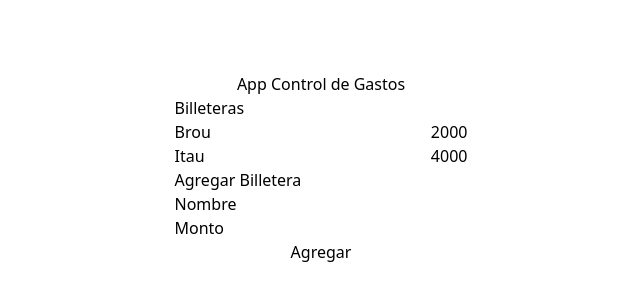
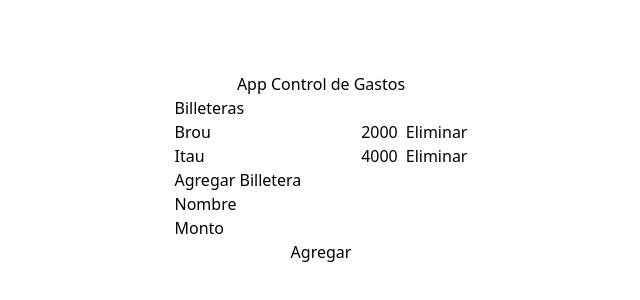
Before and after one commit to mauro25987/control-de-gastos, a React (Vite) app: page / in a window 1280 px wide. Shown: the part 232-532 px from the top of the page, without its empty margins (319-959 px from the left). Built offline with nearby package versions, Linux system fonts and the light colour scheme.

Commit message:
add delete wallet

```diff
--- a/src/pages/Home.tsx
+++ b/src/pages/Home.tsx
@@ -1,6 +1,6 @@
 import { useState } from 'react'
 import { Link } from 'react-router'
-import { Wallets } from '../types'
+import { Id, Wallets } from '../types'
 
 const initialState: Wallets = [
   { name: 'Brou', id: 'asd-asd-asd-asd-asd', amount: 2000, transactions: [] },
@@ -31,6 +31,11 @@ export function Home() {
     price.value = ''
   }
 
+  const handleDeleteWalltet = (id: Id) => {
+    const newWalletsList = wallets.filter(wallet => wallet.id !== id)
+    setWallets(newWalletsList)
+  }
+
   return (
     <div className="flex flex-col">
       <div>
@@ -42,7 +47,10 @@ export function Home() {
                 <div>
                   <Link to={`/wallet/${id}`}>{name}</Link>
                 </div>
-                <div>{amount}</div>
+                <div className="flex gap-2">
+                  <div>{amount}</div>
+                  <div onClick={() => handleDeleteWalltet(id)}>Eliminar</div>
+                </div>
               </li>
             ))
           ) : (
```
